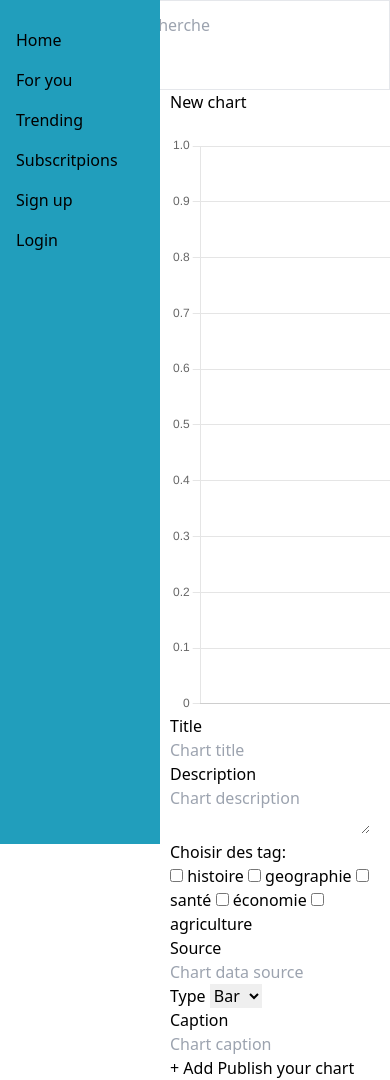
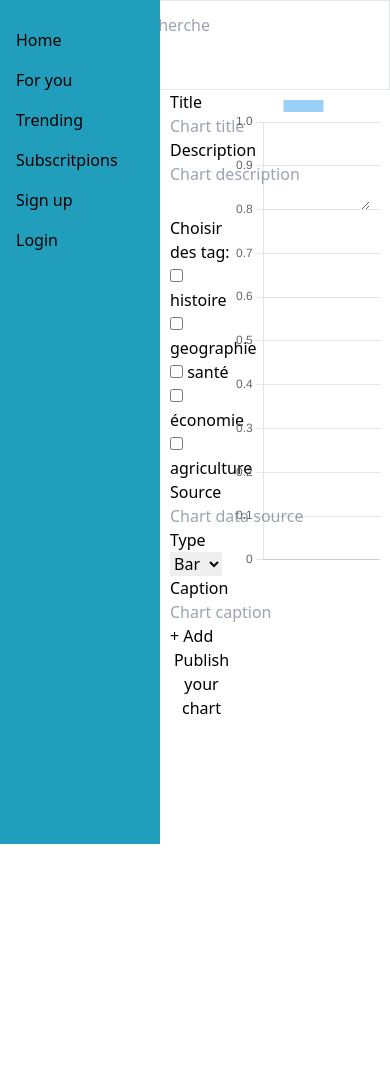
Before and after one commit to Mat-Sharp0/Chart-site, a Flask app: page /chart/add in a window 390 px wide; the page is wider, and only the part inside the window is pictured. After the commit the page ends 844 px from the top of that part, so only its background shows below. Run offline with Flask 3, Linux system fonts and the light colour scheme; some libraries are stand-ins or nearby versions.

Commit message:
Add subscription feature and enhance chart creation UI; improve layout and responsiveness

```diff
--- a/main.py
+++ b/main.py
@@ -27,6 +27,20 @@ def index():
     charts = list(db["chart"].find({}))
     users = list(db["users"].find({}, {'name'}))
     return render_template("index.html", charts=charts, users=users)
+
+@app.route("/subscribe/<target_id>")
+def subscribe(target_id):
+    target = db["users"].find_one({'_id' : target_id})
+    if target and 'user' in session:
+        db['users'].update_one(
+            {"_id": ObjectId(session['user_id'])},
+            {"$push": {"subscription": ObjectId(target_id)}}
+        )
+        db['users'].update_one(
+            {"_id": ObjectId(target_id)},
+            {"$push": {"subscribers": ObjectId(session['user_id'])}}
+        )
+    return redirect("index")
 
 @app.route("/chart/<id>")
 def watch_chart(id):
@@ -138,6 +152,12 @@ def creat_chart():
         data = json.loads(request.form.get('data', '[]'))
         tags = request.form.getlist('tags')
 
+        if len(title) < 4:
+            return redirect(url_for("add_chart"))
+
+        if len(description) < 10:
+            return redirect(url_for("add_chart"))
+
         new_chart = {
             "config": {
                 "type": chart_type,
--- a/static/script.js
+++ b/static/script.js
@@ -47,8 +47,13 @@ document.addEventListener("DOMContentLoaded", function() {
       event.preventDefault();
       return;
     }
+    if (overlay) {
+      overlay.classList.remove("hidden");
 
-    overlay.classList.remove("hidden")
+      event.preventDefault();
+
+      setTimeout(() => {form.submit(); 10000});
+    }
   });
 
 });
@@ -85,6 +90,10 @@ function newLiveChart() {
         label: document.getElementById('caption').value,
         data: pairs.map(p => parseFloat(p.value))
       }]
+    },
+    options: {
+      responsive: true,
+      maintainAspectRatio: false
     }
   });
 }
--- a/static/style.css
+++ b/static/style.css
@@ -119,8 +119,21 @@
   height: 100% !important;
 }
 
+
 .new-chart-container {
-  width: 75em;
+  position: relative;
+  width: 100%;
+  height: 30rem;
+}
+
+.new-chart-container canvas{
+  width: 100% !important;
+  height: 100% !important;
+}
+
+.new-chart-interface {
+  display: grid;
+  grid-template-columns: 30% 70%;
 }
 
 
--- a/templates/front/new_chart.html
+++ b/templates/front/new_chart.html
@@ -7,8 +7,7 @@
 {% endif %}
 <main>
     <!-- A fix: La page remonte des que le graphique et update -->
-    <h1>New chart</h1>
-    <div class="new-chart-container"><canvas class="new_chart"></canvas></div>
+    <section class="new-chart-interface">
         <form method="POST" action="{{url_for('creat_chart')}}" enctype="multipart/form-data" onsubmit="serializeAndSubmit(event)">
             <div>
                 <label>Title</label>
@@ -56,6 +55,10 @@
             <button type="submit">Publish your chart</button>
         </form>
 
+        <div class="new-chart-container"><canvas class="new_chart"></canvas></div>
+    </section>
+
+
 </main>
 <div id="loading-overlay" class="hidden">
     <div class="spinner"></div>
--- a/templates/index.html
+++ b/templates/index.html
@@ -4,7 +4,6 @@
 {% block content %}
 
 <main>
-    <section>
     <section class="chart-gride">
 
         {% for chart in charts %}
@@ -27,7 +26,6 @@
         {% endfor %}
 
     </section>
-    </section>
 </main>
 
 {% endblock %}
```
Also changed, not shown: templates/front/chart.html (+8 -4 lines), templates/front/search_results.html (+8 -11 lines). Lines whose indentation alone changed are shown as unchanged.
